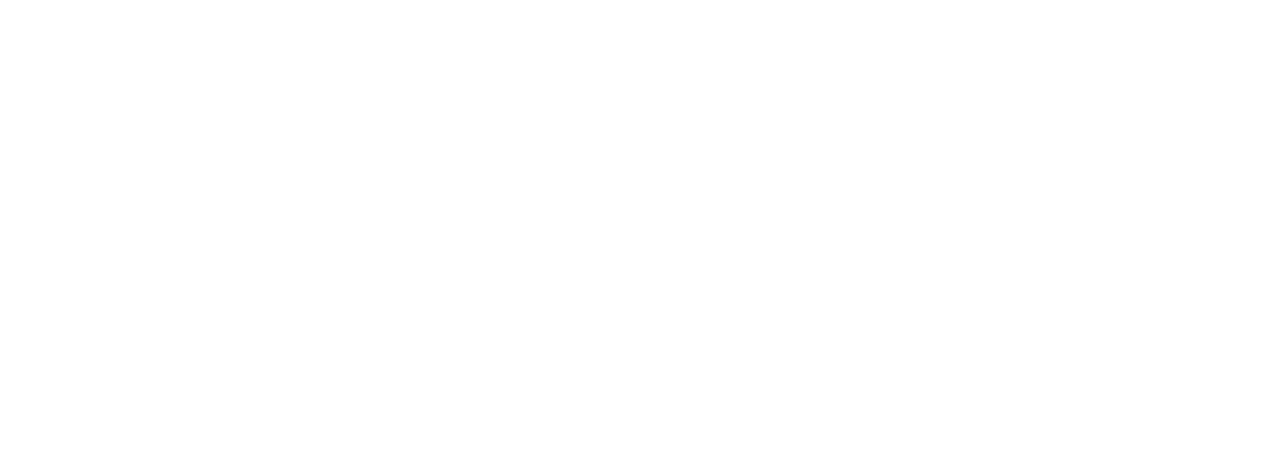
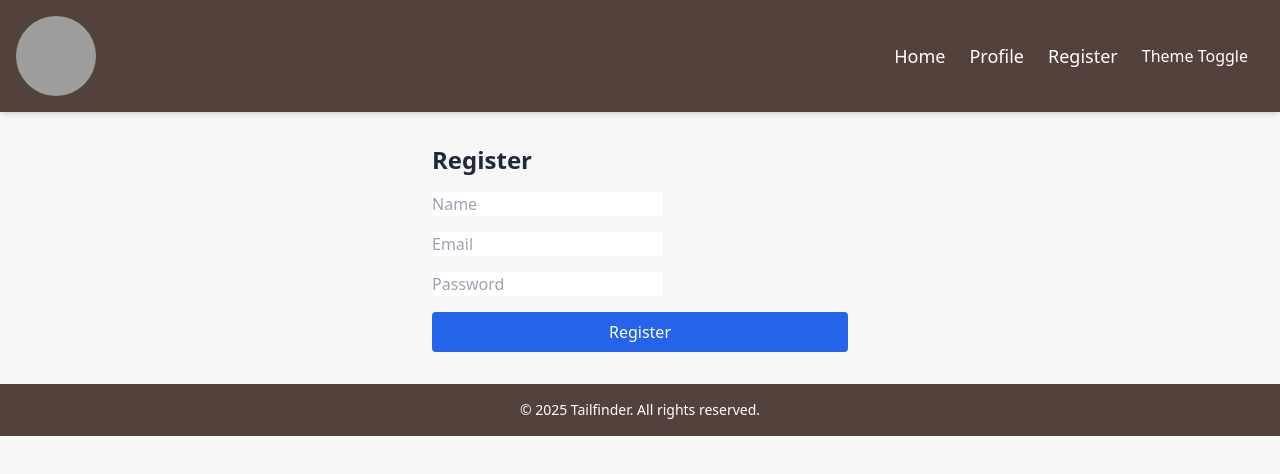
Before and after one commit to Entav78/tailfinder, a React (Vite) app: page /register in a window 1280 px wide. Before the commit this address had no page. Shown: the top 474 px of the page. Built offline with nearby package versions, Linux system fonts and the light colour scheme; grey boxes are pictures that could not be loaded.

Commit message:
Quick commit before dog drops production errors on the lawn

```diff
--- a/src/App.tsx
+++ b/src/App.tsx
@@ -3,6 +3,7 @@
 import HomePage from './pages/HomePage';
 import PetDetailPage from '@/pages/PetDetailPage';
 import LoginPage from './pages/LoginPage';
+import RegisterPage from '@/pages/RegisterPage';
 
 function App() {
   return (
@@ -10,7 +11,8 @@
       <Route path="/" element={<Layout />}>
         <Route index element={<HomePage />} />
         <Route path="/pets/:id" element={<PetDetailPage />} />
-        <Route path="account/login" element={<LoginPage />} />
+        <Route path="/login" element={<LoginPage />} />
+        <Route path="/register" element={<RegisterPage />} />
       </Route>
     </Routes>
   );
--- a/src/components/Header/Header.tsx
+++ b/src/components/Header/Header.tsx
@@ -86,6 +86,9 @@
             <Link to="/profile" className="hover:underline">
               Profile
             </Link>
+            <Link to="/register" className="hover:underline">
+              Register
+            </Link>
             <ThemeToggle />
           </nav>
         </div>
@@ -136,6 +139,16 @@
             </Link>
           </li>
 
+          <li>
+            <Link
+              to="/register"
+              onClick={() => setMenuOpen(false)}
+              className="hover:underline"
+            >
+              Register
+            </Link>
+          </li>
+
           <li className="pt-4 border-t border-white">
             <ThemeToggle onClickDone={() => setMenuOpen(false)} />
           </li>
--- a/src/components/PetCard.tsx
+++ b/src/components/PetCard.tsx
@@ -19,6 +19,7 @@
   const { revealImages } = context;
 
   const { id, name, description, image, breed, age, size, color } = pet;
+  console.log('🐾 Image URL:', image);
 
   return (
     <Link to={`/pets/${id}`} className="block hover:opacity-90">
@@ -26,13 +27,11 @@
         <h2 className="text-xl font-semibold">{name}</h2>
 
         {revealImages ? (
-          image && (
-            <img
-              src={image}
-              alt={`${name} the ${breed}`}
-              className="w-full h-48 object-cover my-2 rounded"
-            />
-          )
+          <img
+            src={image?.url || '/img/placeholder.jpg'}
+            alt={image?.alt || `${name} the ${breed || 'pet'}`}
+            className="w-full h-48 object-cover my-2 rounded"
+          />
         ) : (
           <div className="w-full h-48 my-2 bg-gray-200 rounded flex items-center justify-center text-sm text-gray-500">
             Image hidden
--- a/src/constants/api.ts
+++ b/src/constants/api.ts
@@ -1,8 +1,18 @@
+// api.ts
 export const API_BASE = 'https://v2.api.noroff.dev';
 export const API_PETS = `${API_BASE}/pets`;
+export const API_AUTH = `${API_BASE}/auth`;
 
 export const getPetsUrl = () => API_PETS;
 
 export function getPetByIdUrl(id: string): string {
-  return `https://v2.api.noroff.dev/online-shop/${id}`;
+  return `${API_PETS}/${id}`;
 }
+
+export function getRegisterUrl(): string {
+  return `${API_AUTH}/register`;
+}
+
+export function getLoginUrl(): string {
+  return `${API_AUTH}/login`;
+}
--- a/src/pages/PetDetailPage.tsx
+++ b/src/pages/PetDetailPage.tsx
@@ -23,13 +23,19 @@
   return (
     <section className="p-4 max-w-2xl mx-auto">
       <h1 className="text-2xl font-bold mb-4">{pet.name}</h1>
-      {pet.image && (
+
+      {pet.image?.url ? (
         <img
-          src={pet.image}
-          alt={`${pet.name} the ${pet.breed}`}
+          src={pet.image.url}
+          alt={pet.image.alt || `${pet.name} the ${pet.breed || 'pet'}`}
           className="w-full h-auto rounded shadow mb-4"
         />
+      ) : (
+        <div className="w-full h-64 bg-gray-200 rounded shadow mb-4 flex items-center justify-center text-gray-500 text-sm">
+          Image not available
+        </div>
       )}
+
       <p className="mb-2">
         <strong>Breed:</strong> {pet.breed}
       </p>
--- /dev/null
+++ b/src/pages/RegisterPage.tsx
@@ -0,0 +1,79 @@
+import { useState } from 'react';
+import { useNavigate } from 'react-router-dom';
+import { getRegisterUrl } from '@/constants/api';
+
+const RegisterPage = () => {
+  const [name, setName] = useState('');
+  const [email, setEmail] = useState('');
+  const [password, setPassword] = useState('');
+  const navigate = useNavigate();
+  const [error, setError] = useState('');
+
+  const handleSubmit = async (e: React.FormEvent) => {
+    e.preventDefault();
+    setError('');
+
+    try {
+      const response = await fetch(getRegisterUrl(), {
+        method: 'POST',
+        headers: { 'Content-Type': 'application/json' },
+        body: JSON.stringify({ name, email, password }),
+      });
+
+      const data = await response.json();
+
+      if (!response.ok) {
+        throw new Error(data.errors?.[0]?.message || 'Registration failed');
+      }
+
+      navigate('/login');
+    } catch (err: unknown) {
+      if (err instanceof Error) {
+        setError(err.message);
+      } else {
+        setError('An unexpected error occurred.');
+      }
+    }
+  };
+
+  return (
+    <section className="max-w-md mx-auto p-4">
+      <h1 className="text-2xl font-bold mb-4">Register</h1>
+      <form onSubmit={handleSubmit} className="space-y-4">
+        <input
+          type="text"
+          placeholder="Name"
+          value={name}
+          onChange={(e) => setName(e.target.value)}
+          required
+        />
+
+        <input
+          type="email"
+          placeholder="Email"
+          value={email}
+          onChange={(e) => setEmail(e.target.value)}
+          required
+        />
+
+        <input
+          type="password"
+          placeholder="Password"
+          value={password}
+          onChange={(e) => setPassword(e.target.value)}
+          required
+        />
+
+        {error && <p className="text-red-500 text-sm">{error}</p>}
+        <button
+          type="submit"
+          className="w-full bg-blue-600 text-white py-2 rounded hover:bg-blue-700"
+        >
+          Register
+        </button>
+      </form>
+    </section>
+  );
+};
+
+export default RegisterPage;
--- a/src/types/pet.ts
+++ b/src/types/pet.ts
@@ -6,5 +6,8 @@
   size: string;
   color: string;
   description: string;
-  image: string;
+  image?: {
+    url: string;
+    alt?: string;
+  };
 }
```
